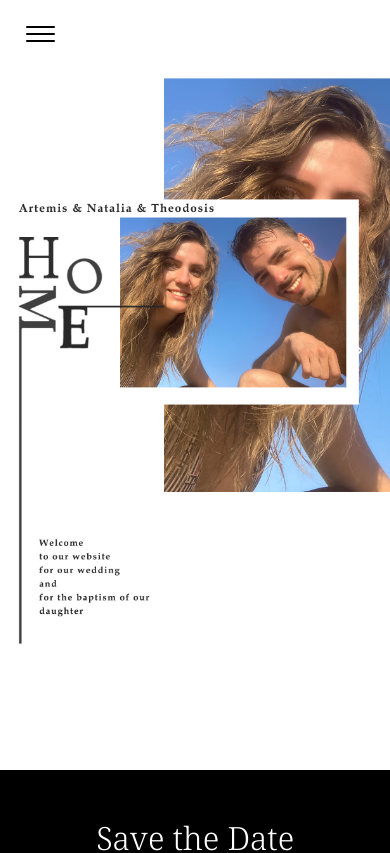
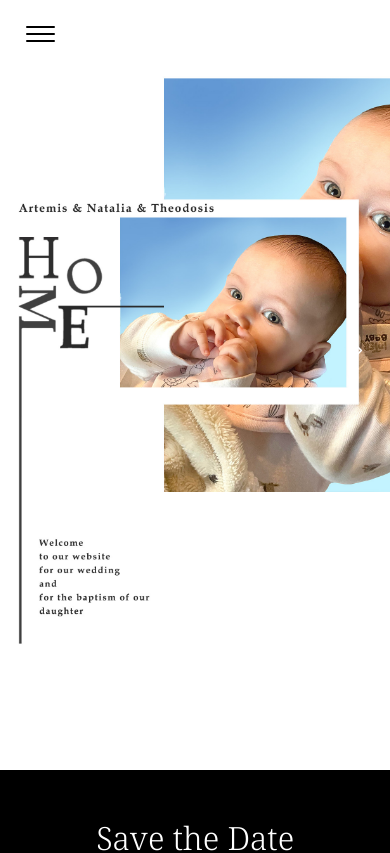
Before and after one commit to dodosiz/wedding-site, a Next.js app: page / in a window 390 px wide. Shown: the top 853 px of the page. Built offline with nearby package versions, Linux system fonts and the light colour scheme.

Commit message:
Mobile carousel

```diff
--- a/app/ui/sections/homeSection.module.css
+++ b/app/ui/sections/homeSection.module.css
@@ -141,19 +141,19 @@
     background-size: cover;
   }
   .home_background1 {
-    background: url("/carousel/mobile/cover2.jpg");
+    background: url("/carousel/mobile/cover3.jpg");
     background-repeat: no-repeat;
     background-position: center;
     background-size: cover;
   }
   .home_background2 {
-    background: url("/carousel/mobile/cover2.jpg");
+    background: url("/carousel/mobile/cover4.jpg");
     background-repeat: no-repeat;
     background-position: center;
     background-size: cover;
   }
   .home_background3 {
-    background: url("/carousel/mobile/cover2.jpg");
+    background: url("/carousel/mobile/cover5.jpg");
     background-repeat: no-repeat;
     background-position: center;
     background-size: cover;
```
